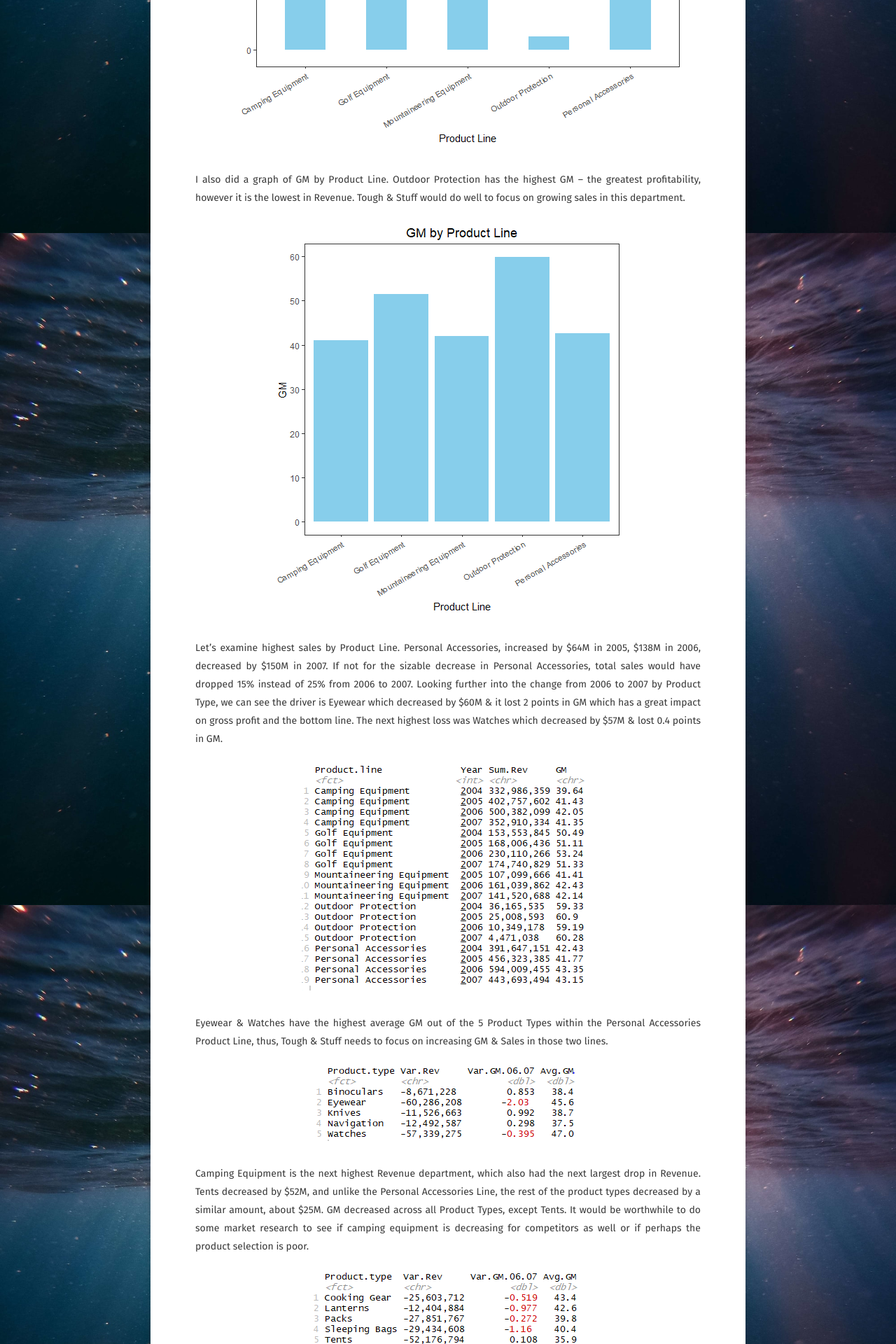
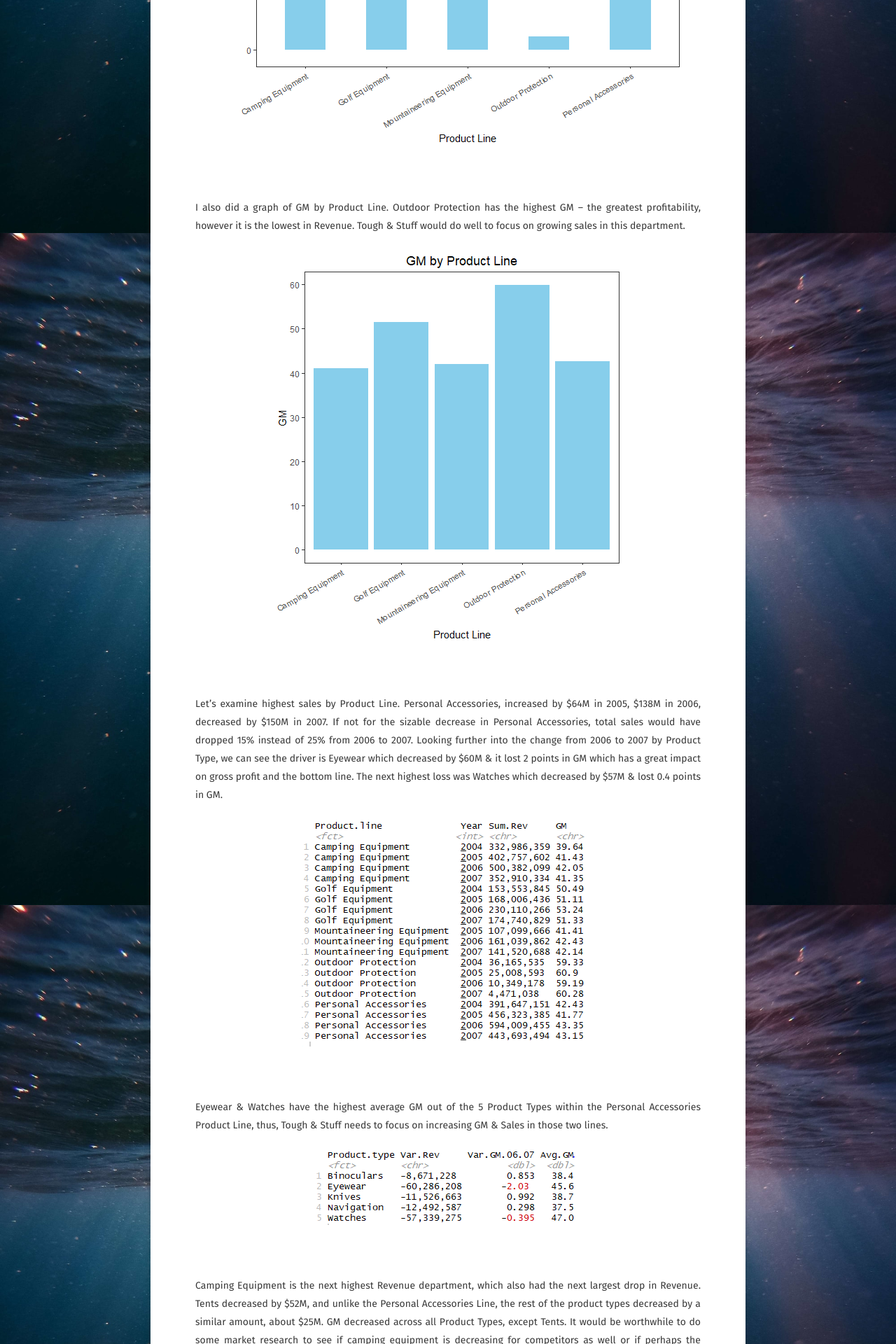
Before and after one commit to sarahschirduan/sarahschirduan.github.io, a Jekyll site: the page built from _posts/2019-08-06-increase-profits.md, in a window 1280 px wide. Shown: the part 3507-5427 px from the top of the page at 70% size. Built offline with Jekyll 4.4.1, drawn with Linux system fonts in a browser that asks for light colours; some web fonts are replaced.

Commit message:
Update 2019-08-06-increase-profits.md

```diff
--- a/_posts/2019-08-06-increase-profits.md
+++ b/_posts/2019-08-06-increase-profits.md
@@ -65,11 +65,15 @@
 <a href="/assets/img/Tough3.png"><img src="/assets/img/Tough3.png"></a>
 </figure>
 
+<br>
+
 I also did a graph of GM by Product Line. Outdoor Protection has the highest GM – the greatest profitability, however it is the lowest in Revenue. Tough & Stuff would do well to focus on growing sales in this department.
 
 <figure>
 <a href="/assets/img/Tough4.png"><img src="/assets/img/Tough4.png"></a>
 </figure>
+
+<br>
 
 Let’s examine highest sales by Product Line. Personal Accessories, increased by $64M in 2005, $138M in 2006, decreased by $150M in 2007. If not for the sizable decrease in Personal Accessories, total sales would have dropped 15% instead of 25% from 2006 to 2007.  Looking further into the change from 2006 to 2007 by Product Type, we can see the driver is Eyewear which decreased by $60M & it lost 2 points in GM which has a great impact on gross profit and the bottom line. The next highest loss was Watches which decreased by $57M & lost 0.4 points in GM.
 
@@ -77,17 +81,23 @@
 <a href="/assets/img/Tough5.png"><img src="/assets/img/Tough5.png"></a>
 </figure>
 
+<br>
+
 Eyewear & Watches have the highest average GM out of the 5 Product Types within the Personal Accessories Product Line, thus, Tough & Stuff needs to focus on increasing GM & Sales in those two lines.
 
 <figure>
 <a href="/assets/img/Tough6.png"><img src="/assets/img/Tough6.png"></a>
 </figure>
 
+<br>
+
 Camping Equipment is the next highest Revenue department, which also had the next largest drop in Revenue. Tents decreased by $52M, and unlike the Personal Accessories Line, the rest of the product types decreased by a similar amount, about $25M. GM decreased across all Product Types, except Tents. It would be worthwhile to do some market research to see if camping equipment is decreasing for competitors as well or if perhaps the product selection is poor.
 
 <figure>
 <a href="/assets/img/Tough7.png"><img src="/assets/img/Tough7.png"></a>
 </figure>
+
+<br>
 
 Next I did a graph of Revenue by Country (in the code I switched the x and y axis using coord_flip()). The top five countries with the highest sales are: U.S., Japan, China, Canada, and France. I also did an analysis of Country by GM, however all values ranged from 44.57 to 45.81, thus GM by Country is not the root of decreased profits. Let’s look at the top 5 countries from 2004 to 2007 to see if we notice Revenue significantly decreasing and increasing.
 
@@ -105,11 +115,15 @@
 <a href="/assets/img/Tough9.png"><img src="/assets/img/Tough9.png"></a>
 </figure>
 
+<br>
+
 Now, we want to examine revenue by order method. The website is clearly the primary method for sales (nearly 80% of total) The conclusion with this is for Tough & Stuff to concentrate on the website.
 
 <figure>
 <a href="/assets/img/Tough10.png"><img src="/assets/img/Tough10.png"></a>
 </figure>
+
+<br>
 
 I then did a table of average GM by Order Method Type. All the other Order Methods (except for Fax) have a lower GM than the Web. Telephone & Sales Visit represent 14% of Sales – the GM for those combined is 40% - over a point lower than Web avg of 41.3%
 Consider eliminating all methods except for the website.
@@ -134,7 +148,7 @@
     For years, when it is 2005, it is most likely to meet its goal with a coefficient value of 2.2. When its 2006, it is less likely to meet Goals with a coefficient value at 1.4. The next year, 2007 was slightly lower at 1.2. The conclusion we can draw from this is perhaps the Planned Revenue Goals in 2005 were realistic. We need to ascertain if Goals drastically increased for following years.
 
 <figure>
-<a href="/assets/img/Tough12.jpg"><img src="/assets/img/Tough12.jpg"></a>
+<a href="/assets/img/Tough12.png"><img src="/assets/img/Tough12.png"></a>
 </figure>
 
 We also want to find out if there are any predictors of Revenue. Using Revenue as the continuous dependent variable, and Order Method, Product Line, Product Type, Retail Country, and Year as the categorical independent variables. Because the dependent variable is continuous, I used a standard linear model in R.  I originally had Product Type in the equation, but it did not improve the Adj R Square, so I removed it.
```
